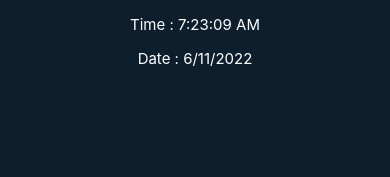
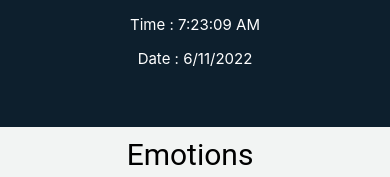
Before and after one commit to Bheemesh1706/Emotion-Interface, a React (Create React App) app in the folder emotion-frontend/: page / in a window 390 px wide. Shown: the top 177 px of the page. Built offline with nearby package versions, Linux system fonts and the light colour scheme; no server answers.

Commit message:
sidebar issue for mobile view is solved

```diff
--- a/emotion-frontend/src/pages/Home.tsx
+++ b/emotion-frontend/src/pages/Home.tsx
@@ -251,10 +251,10 @@ const Button = styled.button`
 const SideBar = styled.div`
   background: #0d1f2d;
   text-align: center;
-  min-height: 100vh;
+
   color: white;
   @media screen and (min-width: 720px) {
-
+    min-height: 100vh;
     margin-left: 0px;
     width: 10%;
     font-size: 12px;
```
